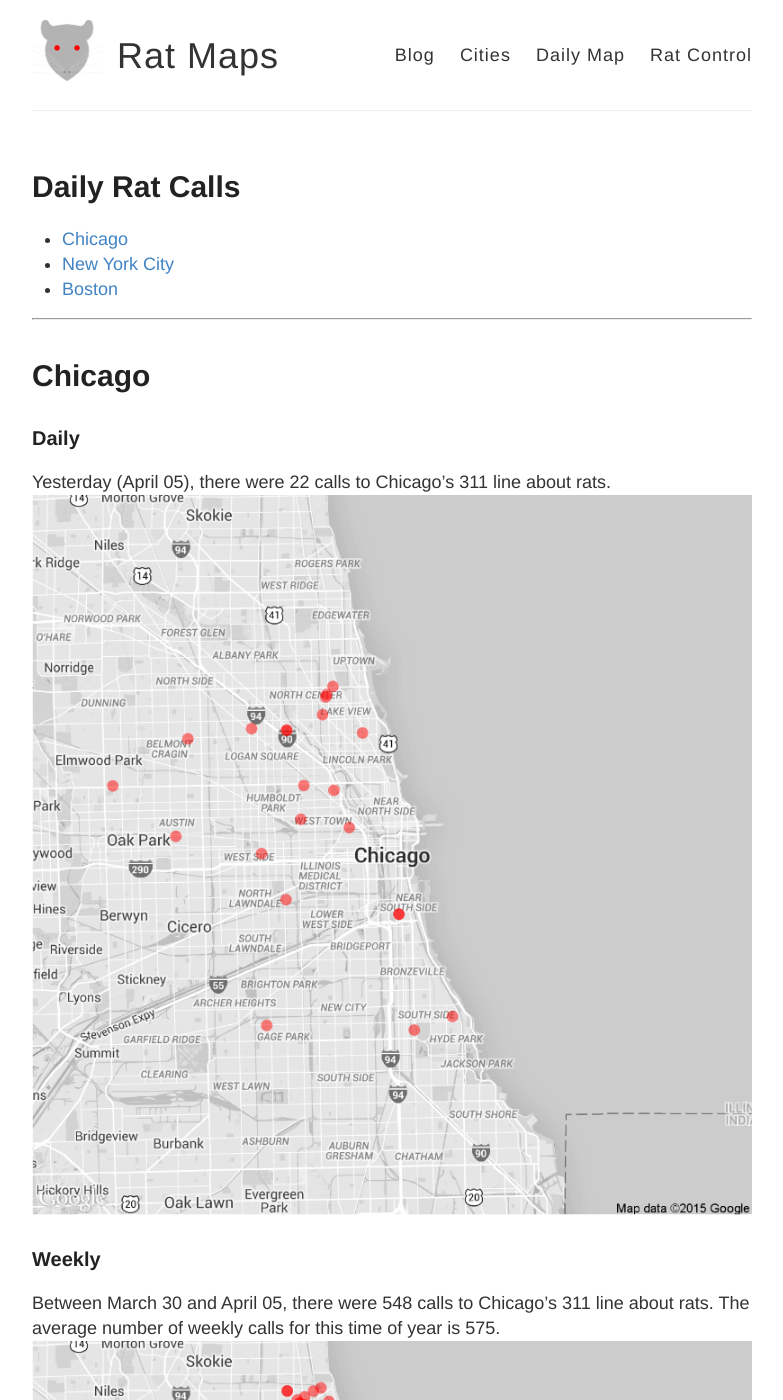
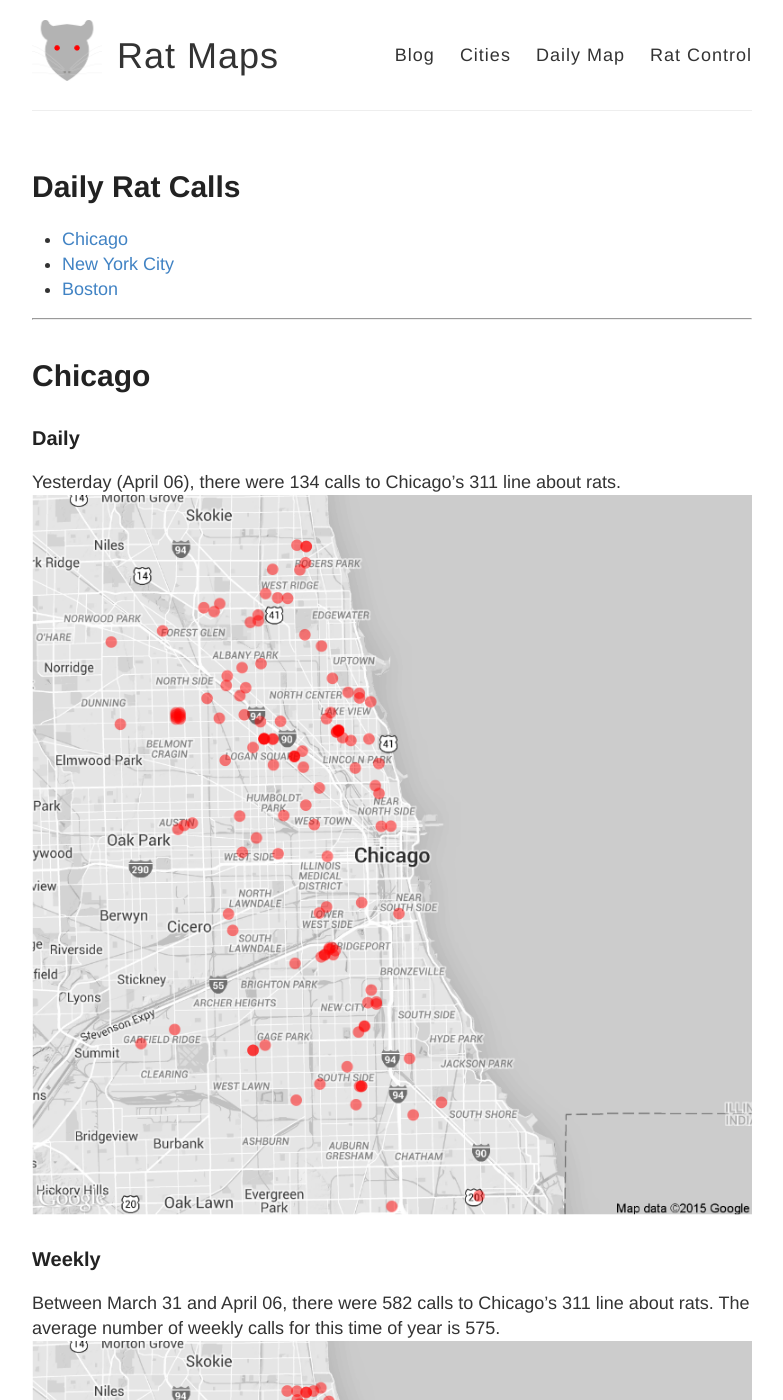
Before and after one commit to DanielHadley/ratmaps, a Jekyll site: the page built from daily.md, in a window 1280 px wide and 1400 px high. Shown: the whole window, without its empty margins (248-1031 px from the left). Built offline with Jekyll 4.4.1, drawn with Linux system fonts in a browser that asks for light colours; comment, search, counter and statistics services are not loaded; some of the changed text lies outside the part shown.

Commit message:
Daily Maps

```diff
--- a/daily.md
+++ b/daily.md
@@ -15,22 +15,22 @@ tags: Chicago NYC weekly daily rats
 
 ### Daily
 
-Yesterday (April 05), there were 22 calls to Chicago's 311 line about rats.
+Yesterday (April 06), there were 134 calls to Chicago's 311 line about rats.
 ![Chicago rat calls to 311 weekly map]({{ site.cityimages }}/daily/Chicago_Rat_Map_Daily.png)
 
 ### Weekly
-Between March 30 and April 05, there were 548 calls to Chicago's 311 line about rats. The average number of weekly calls for this time of year is 575.
+Between March 31 and April 06, there were 582 calls to Chicago's 311 line about rats. The average number of weekly calls for this time of year is 575.
 ![Chicago rat calls to 311 weekly map]({{ site.cityimages }}/daily/Chicago_Rat_Map_Weekly.png)
 ***
 # New York City <a id="nyc"><a>
 
 ### Daily
 
-Yesterday (April 05), there were 1 calls to New York City's 311 line about rats.
+Yesterday (April 06), there were 7 calls to New York City's 311 line about rats.
 ![NYC rat calls to 311 weekly map]({{ site.cityimages }}/daily/NYC_Rat_Map_Daily.png)
 
 ### Weekly
-Between March 30 and April 05, there were 252 calls to New York City's 311 line about rats. The average number of weekly calls for this time of year is 205.
+Between March 31 and April 06, there were 239 calls to New York City's 311 line about rats. The average number of weekly calls for this time of year is 205.
 ![NYC rat calls to 311 weekly map]({{ site.cityimages }}/daily/NYC_Rat_Map_Weekly.png)
 
 Each red dot represents one call about a rat seen in that location. The dots are transparent, so multiple calls from one location will be seen as a solid dot. The usual caveats apply: more calls do not necessarily mean that there are more rats in that location than other parts of the city. A cluster of dots could indicate that one resident is unusually vocal about rodents in his or her neighborhood. Also, more densely populated neighborhoods tend to make more calls to 311.
```
Also changed, not shown: images/pages/daily/Chicago_Rat_Map_Daily.png, images/pages/daily/Chicago_Rat_Map_Weekly.png, images/pages/daily/NYC_Rat_Map_Daily.png, images/pages/daily/NYC_Rat_Map_Weekly.png.
